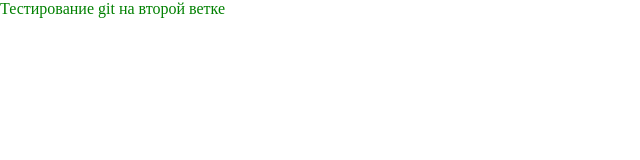
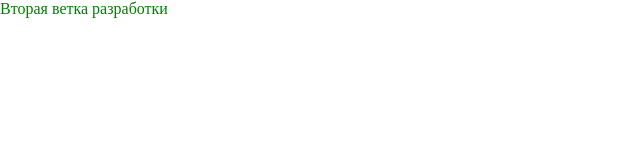
Before and after one commit to StepanKravets/fed, a plain HTML site: page app/index.html in a window 1280 px wide. Shown: the full height of the page, 0-640 px from the left. Drawn offline with Linux system fonts and the light colour scheme.

Commit message:
start test

```diff
--- a/app/index.html
+++ b/app/index.html
@@ -15,7 +15,7 @@
 
 <body>
     <header class="header">
-        <h2 class="log">Тестирование git на второй ветке</h2>
+        <h2 class="log">Вторая ветка разработки</h2>
     </header>
 </body>
 
```
